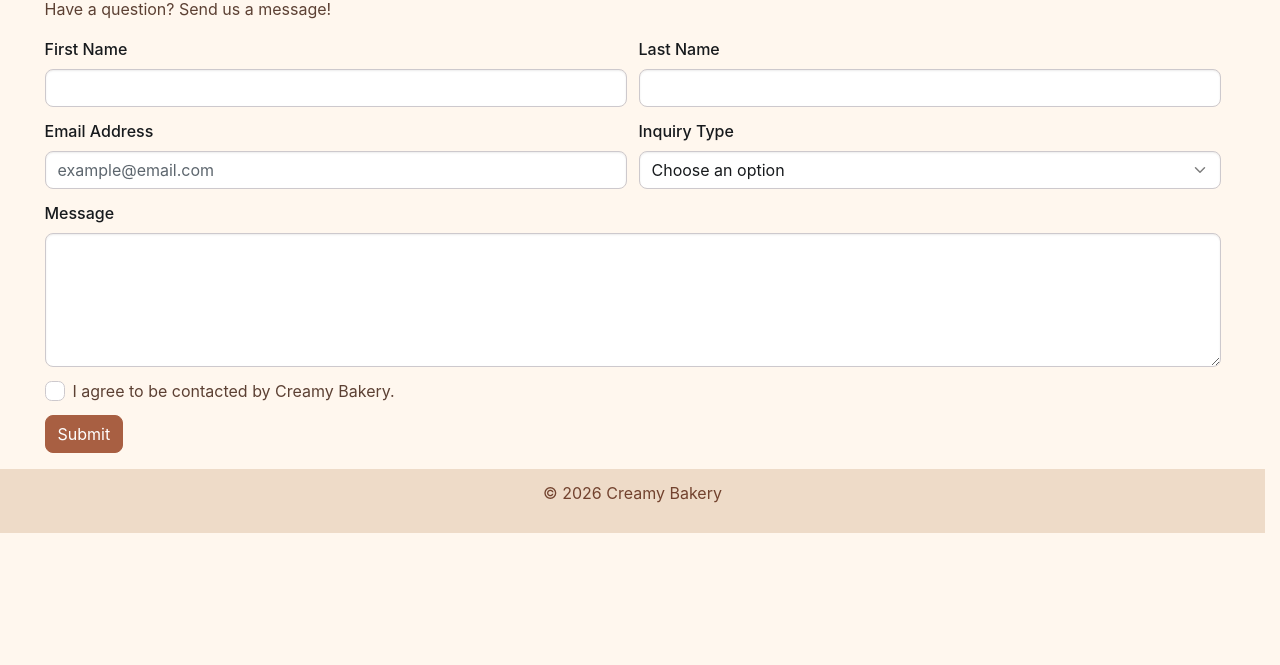
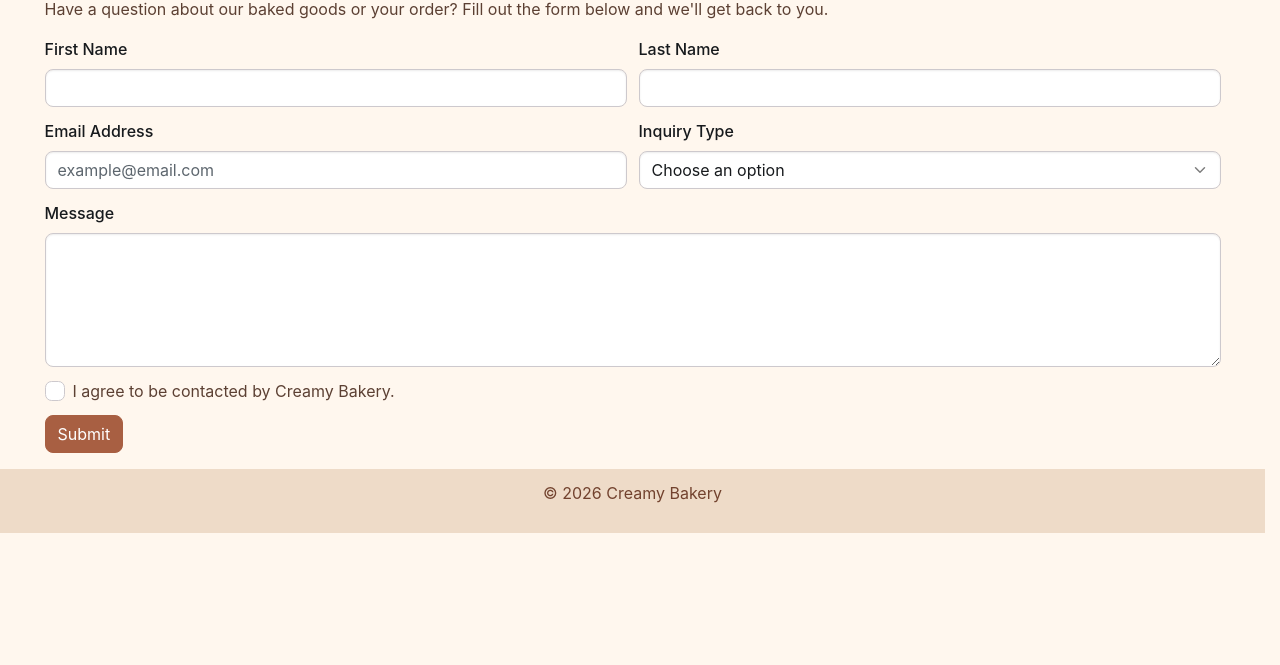
Before and after one commit to Yixuan1224/lab-6-resources, a plain HTML site: page contact.html in a window 1280 px wide. Shown: the part 135-800 px from the top of the page. Drawn offline with Linux system fonts and the light colour scheme.

Commit message:
Improve contact page instructions

```diff
--- a/contact.html
+++ b/contact.html
@@ -50,7 +50,7 @@
 
     <main class="container mt-5">
         <h1 class="mb-4">Contact Us</h1>
-        <p>Have a question? Send us a message!</p>
+        <p>Have a question about our baked goods or your order? Fill out the form below and we'll get back to you.</p>
         <form>
             <div class="row g-4">
 
```
